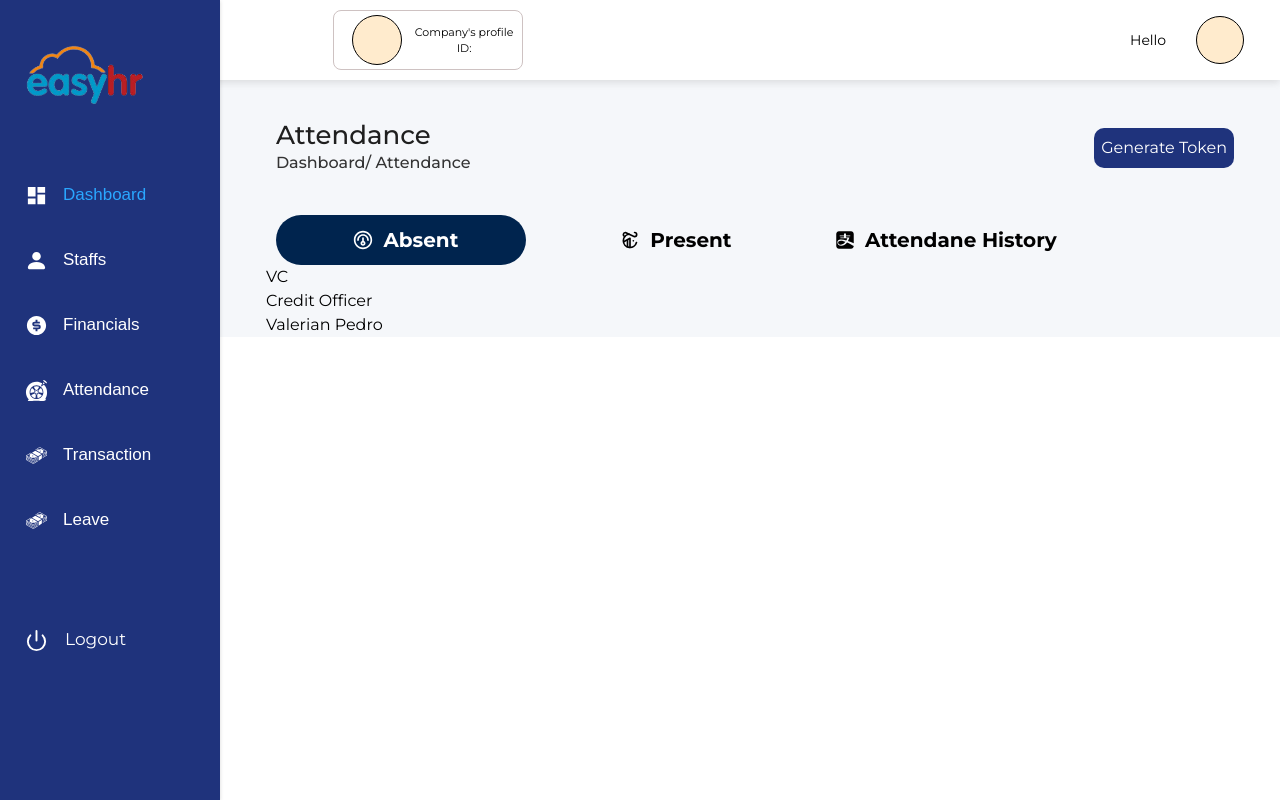
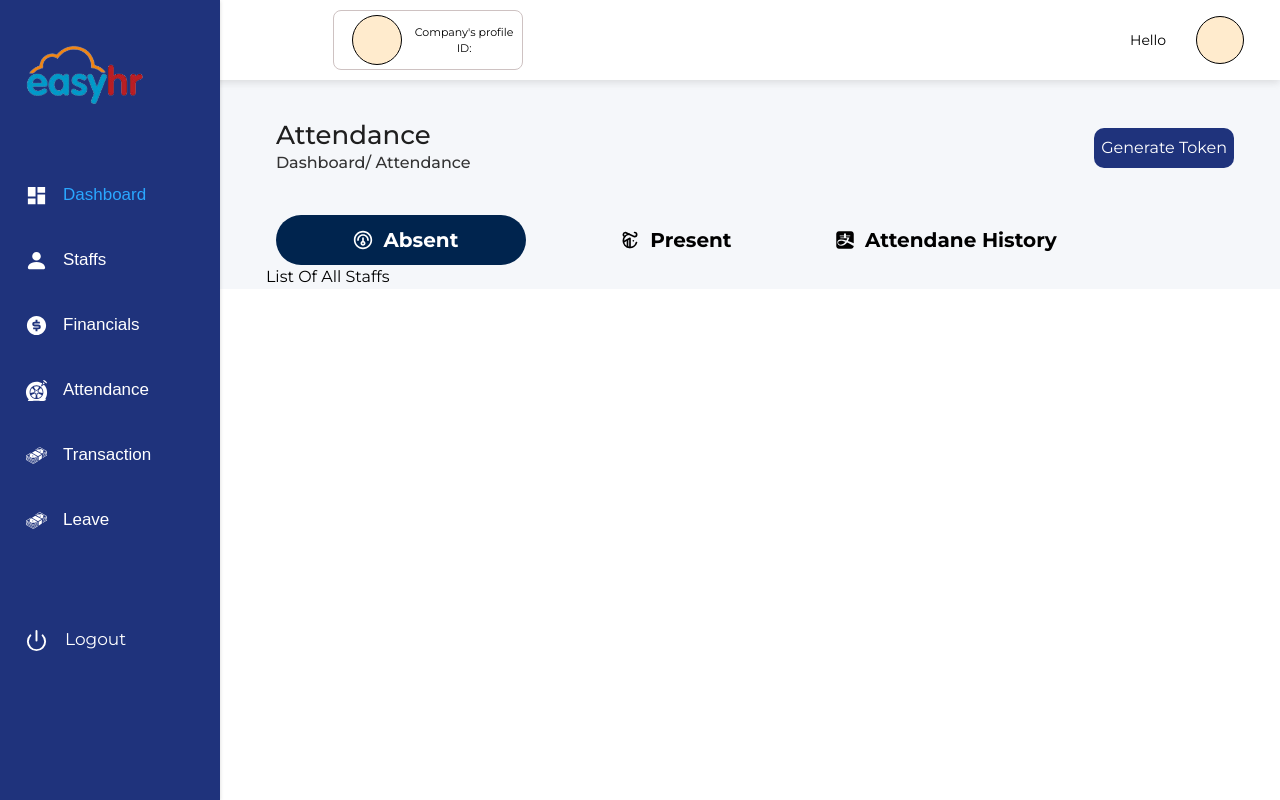
Before and after one commit to OgbuEsther/Easy_HR_FE2, a React (Create React App) app: page /dashboard/admin-attendance in a window 1280 px wide. Built offline with nearby package versions, Linux system fonts and the light colour scheme.

Commit message:
valerian added

```diff
--- a/src/components/block/Header.tsx
+++ b/src/components/block/Header.tsx
@@ -477,7 +477,7 @@ const Container = styled.div<{ bd: string; bg: string }>`
   align-items: center;
   /* font-family: Montserrat; */
   transition: all 350ms ease-in-out; ;
-  /* box-shadow: rgba(99, 99, 99, 0.2) 0px 2px 8px 0px; */
+  box-shadow: rgba(99, 99, 99, 0.2) 0px 2px 8px 0px;
 `;
 const Wrapper = styled.div`
   width: 92%;
--- a/src/pages/AdminAttendance/AbsentUserProps.tsx
+++ b/src/pages/AdminAttendance/AbsentUserProps.tsx
@@ -6,7 +6,10 @@ const AbsentUserProps = () => {
     <div>
       <Container>
         <Wrapper>
-          <Img>
+          <Title>
+            List Of All Staffs
+          </Title>
+          {/* <Img>
           VC
           </Img>
           <WorkName>
@@ -14,7 +17,7 @@ const AbsentUserProps = () => {
           </WorkName>
           <Name>
             Valerian Pedro
-          </Name>
+          </Name> */}
         </Wrapper>
       </Container>
     </div>
@@ -28,6 +31,10 @@ const WorkName = styled.div``
 
 const Img = styled.div``
 
+const Title = styled.div``
+
 const Wrapper = styled.div``
 
-const Container = styled.div``
+const Container = styled.div`
+
+`
--- a/src/pages/AdminAttendance/Adminattendance.tsx
+++ b/src/pages/AdminAttendance/Adminattendance.tsx
@@ -325,8 +325,15 @@ const Top = styled.div`
 `;
 
 const Box = styled.div`
-  display: flex;
-  width: 100%;
+   /* margin-top: 20px;
+  border-radius: 50px;
+  background-color: #f3f5e9;
+  height: 400px;
+  width: 93%;
+  background-repeat: no-repeat;
+  /* background-position: center; */
+  /* background-size: contain;
+  margin-bottom: 20px;  */
 `;
 const Wrapper = styled.div`
   width: 97%;
```
